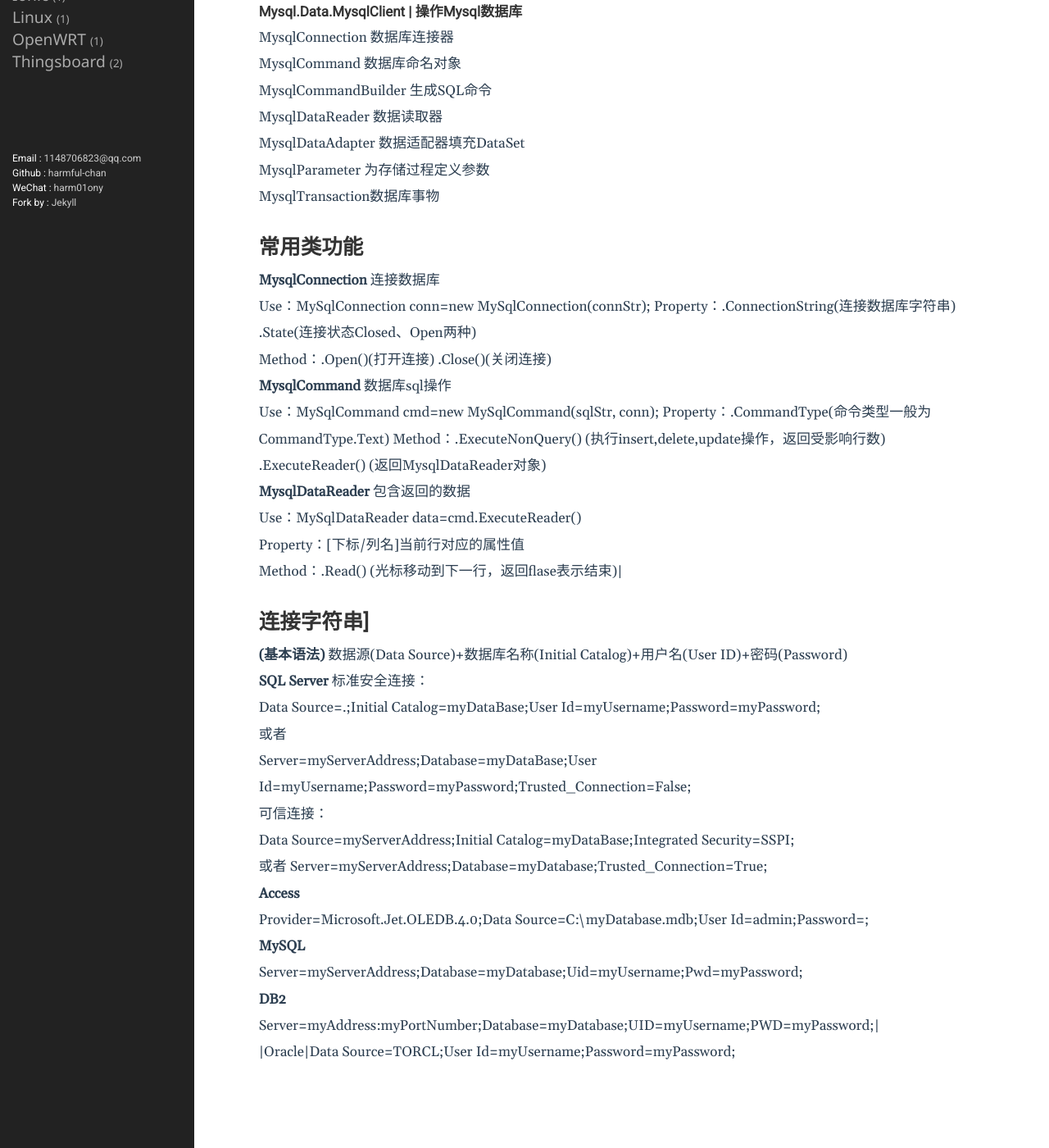
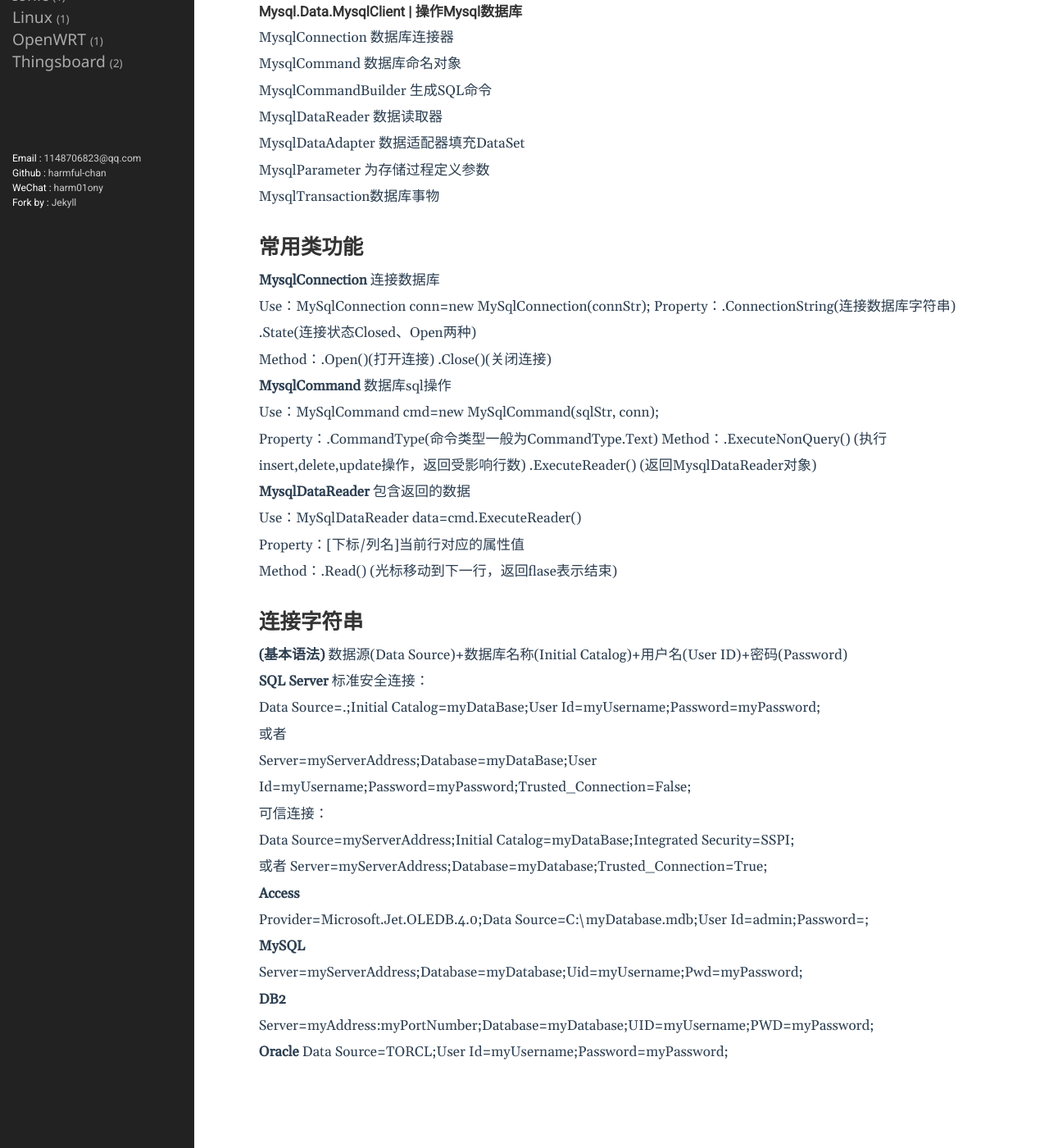
Before and after one commit to harmful-chan/pages, a Jekyll site: the page built from _posts/2019-04-06-ADO.Net连接MySql.md, in a window 1280 px wide and 1400 px high, scrolled down 531 px. Shown: the whole window at 82% size. Built offline with Jekyll 4.4.1, drawn with Linux system fonts in a browser that asks for light colours; some of the changed text lies outside the part shown.

```diff
--- a/_posts/2019-04-06-ADO.Net连接MySql.md
+++ b/_posts/2019-04-06-ADO.Net连接MySql.md
@@ -11,7 +11,7 @@ category:  .NET
 
 ## 命名空间及常用类
 #### System.Data | XML数据操作
-DataTable，DataSet，DataRow，DataColumn，DataRelation,，   Constraint，DataColumnMapping，DataTableMapping
+DataTable，DataSet，DataRow，DataColumn，DataRelation，     Constraint，DataColumnMapping，DataTableMapping
 
 #### Mysql.Data.MysqlClient | 操作Mysql数据库
 MysqlConnection  数据库连接器
@@ -24,19 +24,19 @@ MysqlTransaction数据库事物
 
 ## 常用类功能
 **MysqlConnection** 连接数据库
-Use：MySqlConnection conn=new MySqlConnection(connStr);  Property：.ConnectionString(连接数据库字符串) .State(连接状态Closed、Open两种)
+Use：MySqlConnection conn=new MySqlConnection(connStr);   Property：.ConnectionString(连接数据库字符串) .State(连接状态Closed、Open两种)
 Method：.Open()(打开连接)  .Close()(关闭连接)
 
 **MysqlCommand** 数据库sql操作
 Use：MySqlCommand cmd=new MySqlCommand(sqlStr, conn);
-Property：.CommandType(命令类型一般为CommandType.Text)  Method：.ExecuteNonQuery() (执行insert,delete,update操作，返回受影响行数) .ExecuteReader() (返回MysqlDataReader对象)
+Property：.CommandType(命令类型一般为CommandType.Text)      Method：.ExecuteNonQuery() (执行insert,delete,update操作，返回受影响行数) .ExecuteReader() (返回MysqlDataReader对象)
 
 **MysqlDataReader** 包含返回的数据
 Use：MySqlDataReader data=cmd.ExecuteReader()
 Property：[下标/列名]当前行对应的属性值
-Method：.Read() (光标移动到下一行，返回flase表示结束)|
+Method：.Read() (光标移动到下一行，返回flase表示结束)
 
-## 连接字符串]
+## 连接字符串
 **(基本语法)**
 数据源(Data Source)+数据库名称(Initial Catalog)+用户名(User ID)+密码(Password)
 
```
Also changed, not shown: other parts of _posts/2019-04-06-ADO.Net连接MySql.md (+5 -3 lines).
